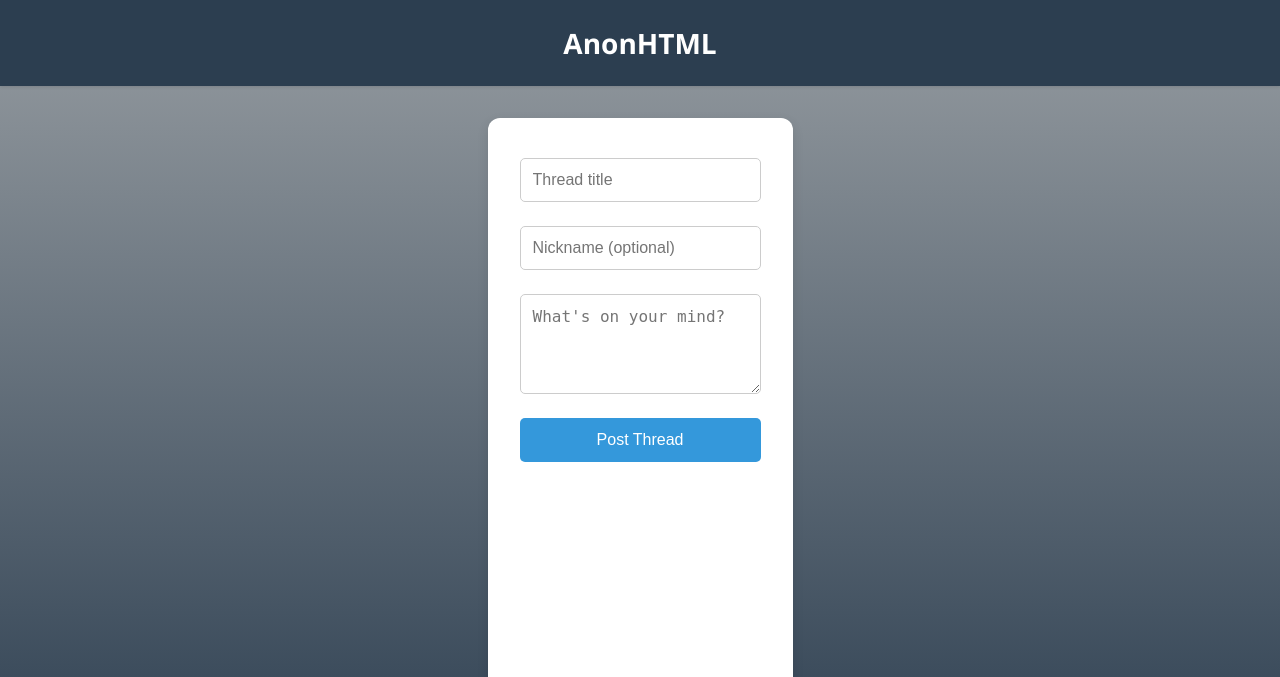
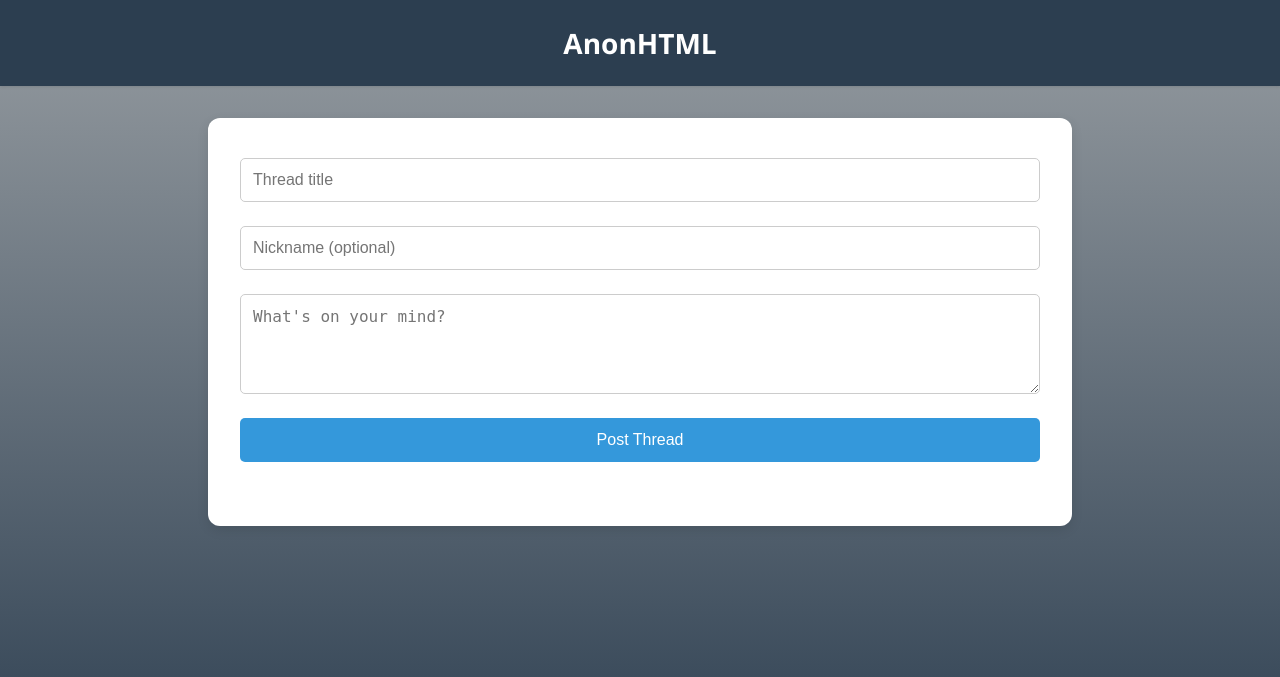
Before and after one commit to niknikgle/AnonHTML, a Flask app: page / in a window 1280 px wide. Shown: the top 677 px of the page. Run offline with Flask 3, Linux system fonts and the light colour scheme.

Commit message:
Better thread managment

```diff
--- a/templates/index.html
+++ b/templates/index.html
@@ -7,15 +7,30 @@
     <link rel="stylesheet" href="/static/style.css">
     <style>
         /* Global settings */
-        body {
+        html, body {
             margin: 0;
             padding: 0;
+            height: 100%;
             font-family: 'Segoe UI', sans-serif;
             background-color: #f4f4f9;
-            color: #333;
-            display: flex;
-            flex-direction: column;
-            height: 100vh;
+            overflow-y: auto;
+        }
+        /* Full-screen wavy gradient background */
+        .wavy-background {
+            position: fixed;
+            top: 0;
+            left: 0;
+            width: 100%;
+            height: 100%;
+            z-index: -1;
+            background: linear-gradient(180deg, #BDC3C7, #2C3E50);
+            animation: gradientWave 10s ease-in-out infinite;
+            background-size: 200% 200%;
+        }
+        @keyframes gradientWave {
+            0% { background-position: 0% 50%; }
+            50% { background-position: 100% 50%; }
+            100% { background-position: 0% 50%; }
         }
 
         /* Header */
@@ -24,7 +39,9 @@
             color: white;
             padding: 1.5rem 2rem;
             box-shadow: 0 1px 3px rgba(0,0,0,0.1);
-            flex: 0 0 auto;
+            position: sticky;
+            top: 0;
+            z-index: 10;
         }
         header a {
             color: white;
@@ -33,24 +50,21 @@
             font-weight: bold;
         }
 
-        /* Main area scrollable */
+        /* Main content area */
         main {
-            flex: 1 1 auto;
-            overflow-y: auto;
             max-width: 800px;
             margin: 2rem auto;
             padding: 2rem;
             background: white;
             box-shadow: 0 4px 12px rgba(0,0,0,0.1);
             border-radius: 12px;
-            display: flex;
-            flex-direction: column;
         }
 
         /* Form styling */
         form {
             display: flex;
             flex-direction: column;
+            margin-bottom: 2rem;
         }
         form input[type="text"],
         form textarea {
@@ -80,14 +94,11 @@
             background-color: #2980b9;
         }
 
-        /* Thread list scrollable */
+        /* Thread list */
         ul.thread-list {
             list-style: none;
             padding: 0;
-            margin: 2rem 0 0;
-            overflow-y: auto;
-            flex: 1 1 auto;
-            max-height: 400px;
+            margin: 0;
         }
         ul.thread-list li {
             margin-bottom: 1rem;
@@ -106,25 +117,10 @@
             color: #777;
             font-size: 0.85rem;
         }
-
-        /* Waves background (if needed) */
-        .wave {
-            position: fixed;
-            left: 0;
-            width: 100%;
-            height: 100px;
-            background: url('/static/wave.svg') repeat-x;
-            z-index: -1;
-            bottom: 0;
-        }
-        .wave:nth-child(2) { opacity: 0.5; bottom: 10px; }
-        .wave:nth-child(3) { opacity: 0.3; bottom: 20px; }
     </style>
 </head>
 <body>
-    <div class="wave"></div>
-    <div class="wave"></div>
-    <div class="wave"></div>
+    <div class="wavy-background"></div>
     <header>
         <a href="/">AnonHTML</a>
     </header>
```
